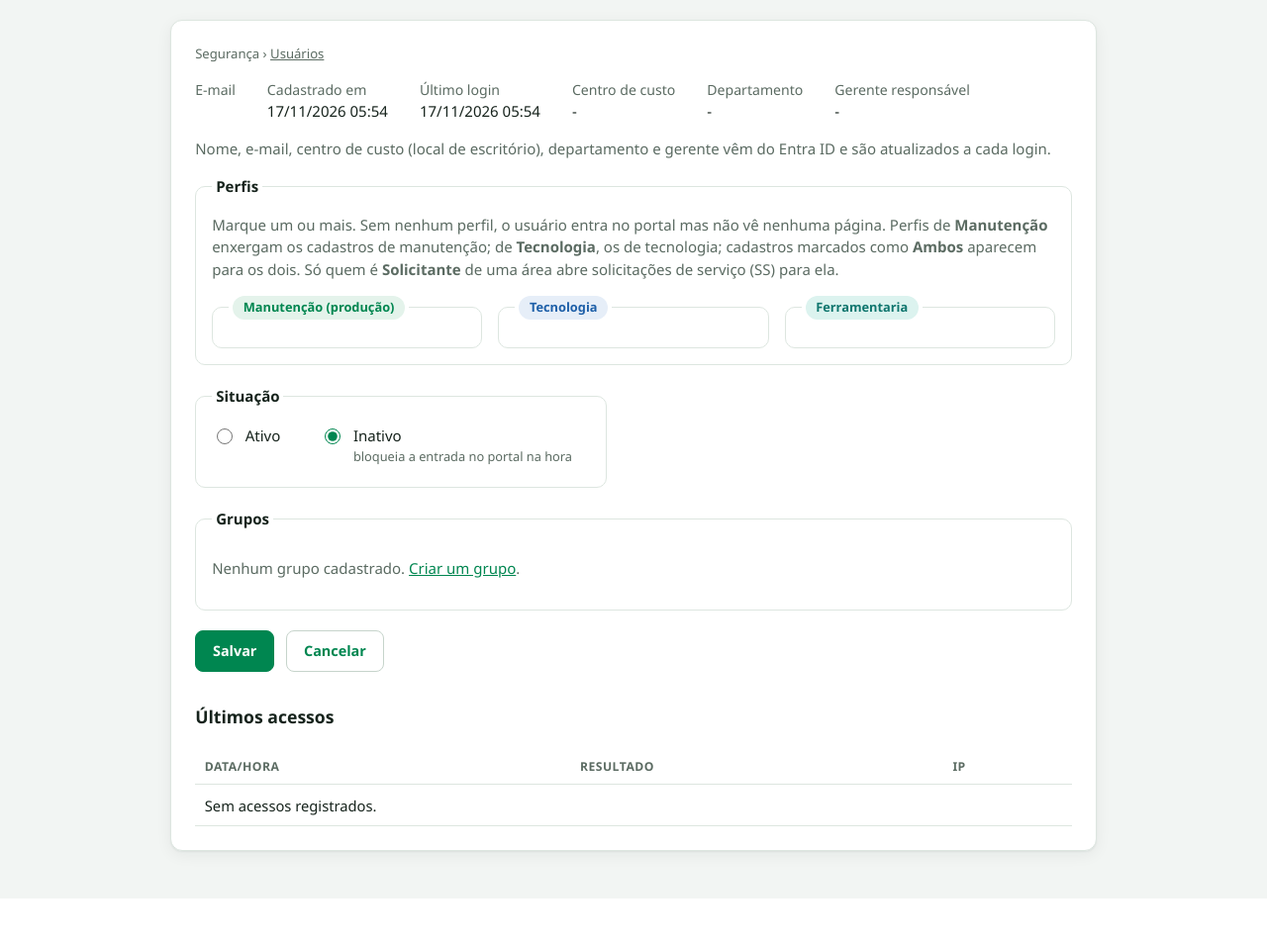
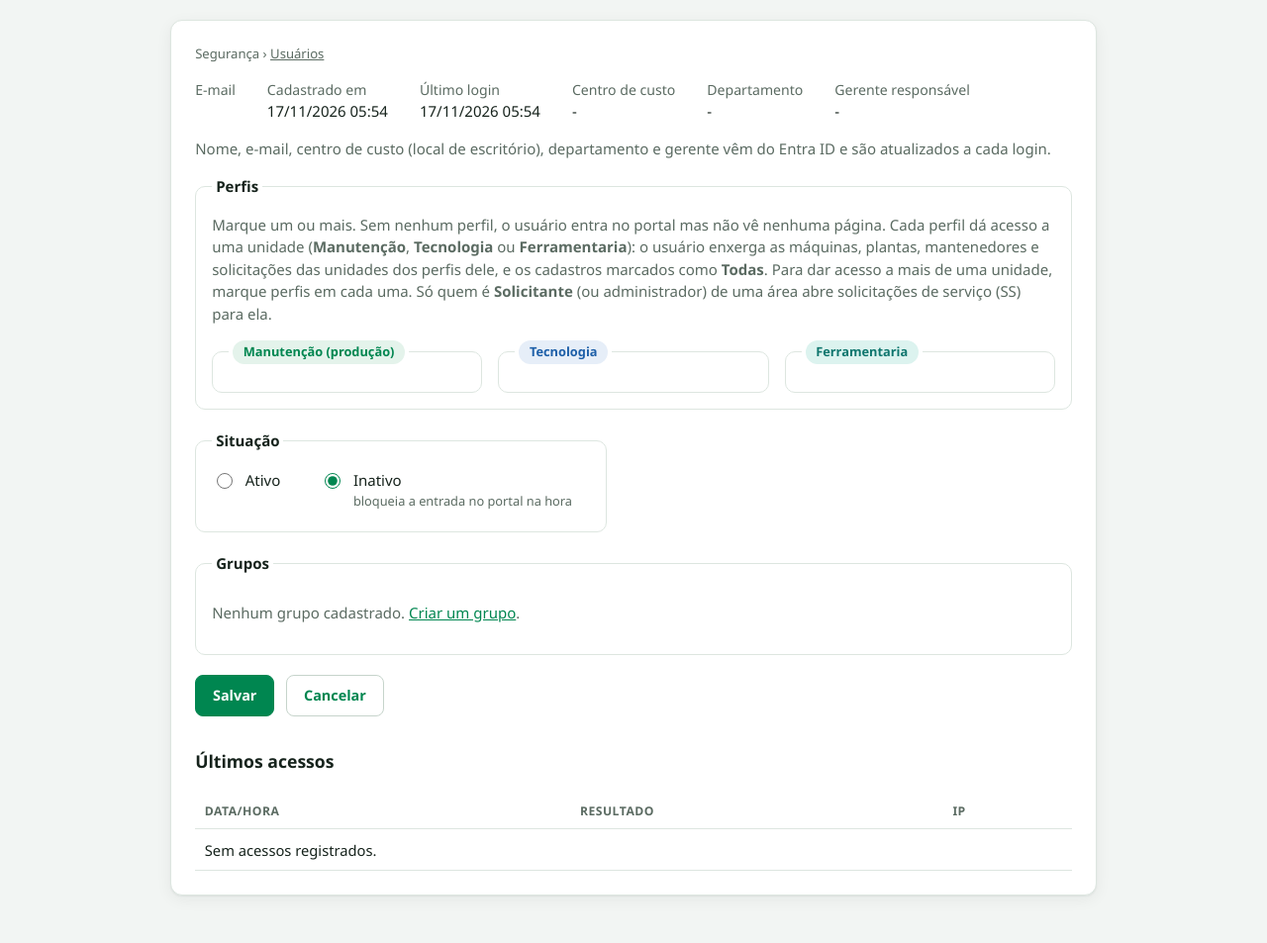
Before and after one commit to marcatao/OEE, a Laravel app: template resources/views/cadastros/usuarios/edit.blade.php in a window 1280 px wide. Shown: the part 60-1013 px from the top of the page at 99% size. Before the commit the page ends 968 px from the top, so only its background shows below. Run offline with Laravel 12, Linux system fonts and the light colour scheme; the template is opened without the code that fills it, so the values that code supplies are empty; parts of the project's set-up code (start-up, migrations or seed data) failed here and were passed over.

Commit message:
Três unidades em todas as telas: textos e teste da Ferramentaria nos cadastros e no painel
Co-Authored-By: Claude Opus 5.5 <noreply@anthropic.com>
Claude-Session: https://claude.ai/code/session_01K5SHqNJtsLS8ojTfYgPyos

```diff
--- a/app/Http/Controllers/ApontamentoEstadoController.php
+++ b/app/Http/Controllers/ApontamentoEstadoController.php
@@ -36,7 +36,7 @@ class ApontamentoEstadoController extends Controller
             'filtroMaquina' => $request->integer('maquina_id') ?: null,
             'filtroData' => $data,
             'apontamentos' => ApontamentoEstado::with(['maquina', 'legenda', 'criadoPor', 'ordemProducao'])
-                ->whereHas('maquina') // só das máquinas que o usuário enxerga (unidade: manutenção / tecnologia)
+                ->whereHas('maquina') // só das máquinas que o usuário enxerga (unidades dos perfis dele)
                 ->when($request->integer('maquina_id'), fn ($q, $id) => $q->where('maquina_id', $id))
                 ->when($data, function ($q, $d) use ($fuso) {
                     $ini = CarbonImmutable::parse($d, $fuso)->startOfDay();
--- a/app/Models/Concerns/TemUnidade.php
+++ b/app/Models/Concerns/TemUnidade.php
@@ -7,7 +7,7 @@ use Illuminate\Database\Eloquent\Builder;
 use Illuminate\Support\Facades\Auth;
 
 /**
- * Cadastro com "unidade" (ambiente): manutencao | tecnologia | ambos (config oee.unidades).
+ * Cadastro com "unidade" (ambiente): manutencao | tecnologia | ferramentaria | ambos (config oee.unidades).
  * Filtro automático: o usuário logado só enxerga os registros das unidades dele e os de "ambos"; o Administrador de
  * Tecnologia (ou quem tem os dois ambientes) vê tudo. Sem usuário logado (comandos, sincronização agendada), sem filtro.
  */
--- a/app/Models/Usuario.php
+++ b/app/Models/Usuario.php
@@ -12,7 +12,7 @@ use Illuminate\Support\Facades\Storage;
 /**
  * Usuário do portal. Cadastrado no primeiro login pelo Entra ID (nome e e-mail vêm do login) e nasce SEM ACESSO.
  * O Administrador de Tecnologia define os PERFIS (vários por usuário, tabela usuario_perfis; config oee.perfis_acesso)
- * e os grupos. O perfil dá as telas e o ambiente (unidade: manutenção e/ou tecnologia); os grupos somam telas.
+ * e os grupos. O perfil dá as telas e o ambiente (unidades: manutenção, tecnologia, ferramentaria); os grupos somam telas.
  * Usuário ainda sem perfis gravados segue a coluna antiga "perfil": admin = todos os perfis, operador = operador.
  */
 class Usuario extends Authenticatable
--- a/app/Services/Manutencao/PainelManutencao.php
+++ b/app/Services/Manutencao/PainelManutencao.php
@@ -14,7 +14,7 @@ use Illuminate\Support\Collection;
 use Illuminate\Support\Facades\DB;
 
 /**
- * Painel das Ordens de serviço de UMA área (unidade: manutencao ou tecnologia), só com o que o usuário pode ver
+ * Painel das Ordens de serviço de UMA área (unidade: manutencao, tecnologia ou ferramentaria), só com o que o usuário pode ver
  * (AcessoOs::filtrar): chamados aguardando aprovação, OS abertas e por mantenedor, máquinas paradas, mensagens sem
  * resposta, aguardando avaliação, preventivas atrasadas e os números dos últimos 30 dias.
  */
--- a/app/Services/Protheus/ImportadorFerramentas.php
+++ b/app/Services/Protheus/ImportadorFerramentas.php
@@ -6,7 +6,7 @@ namespace App\Services\Protheus;
  * Ferramentas do Protheus: SH4 em "ferramentas" (tabela MISTA). Chave: H4_FILIAL + H4_CODIGO.
  * Os campos h4_* vêm do Protheus a cada sincronização. São do portal, e a sincronização nunca mexe neles:
  * - h4_qtdcavativas (cavidades ativas): nasce igual à quantidade de cavidades (H4_QTDCAV) e depois só muda no portal;
- * - unidade (manutenção, tecnologia ou ambos).
+ * - unidade (manutenção, tecnologia, ferramentaria ou ambos = todas).
  * O campo de cavidades no Protheus é configurável (config protheus.sh4_campo_cavidades, padrão H4_QTDCAV).
  */
 class ImportadorFerramentas extends ImportadorEspelho
--- a/resources/views/cadastros/usuarios/edit.blade.php
+++ b/resources/views/cadastros/usuarios/edit.blade.php
@@ -25,9 +25,10 @@
     <fieldset>
       <legend>Perfis</legend>
       <p class="suave">Marque um ou mais. Sem nenhum perfil, o usuário entra no portal mas não vê nenhuma página.
-        Perfis de <strong>Manutenção</strong> enxergam os cadastros de manutenção; de <strong>Tecnologia</strong>, os de tecnologia;
-        cadastros marcados como <strong>Ambos</strong> aparecem para os dois. Só quem é <strong>Solicitante</strong> de uma área abre
-        solicitações de serviço (SS) para ela.</p>
+        Cada perfil dá acesso a uma unidade (<strong>Manutenção</strong>, <strong>Tecnologia</strong> ou <strong>Ferramentaria</strong>):
+        o usuário enxerga as máquinas, plantas, mantenedores e solicitações das unidades dos perfis dele, e os cadastros marcados como
+        <strong>Todas</strong>. Para dar acesso a mais de uma unidade, marque perfis em cada uma. Só quem é <strong>Solicitante</strong>
+        (ou administrador) de uma área abre solicitações de serviço (SS) para ela.</p>
       @php($perfisMarcados = old('perfis', $usuario->perfisAcesso()))
       <div class="perfis-areas">
       @foreach (['manutencao' => 'Manutenção (produção)', 'tecnologia' => 'Tecnologia', 'ferramentaria' => 'Ferramentaria'] as $area => $tituloArea)
--- a/resources/views/manutencao/cadastros/areas.blade.php
+++ b/resources/views/manutencao/cadastros/areas.blade.php
@@ -7,7 +7,7 @@
   <p class="trilha">Ordens de serviço › Cadastros</p>
   <h1>Áreas executantes</h1>
   <p class="suave">Quem executa o serviço (ex.: Elétrica, Mecânica, Ferramentaria, TI). A unidade da área decide se a SS vai para a
-    Manutenção de Produção ou de Tecnologia.</p>
+    Manutenção, a Tecnologia ou a Ferramentaria.</p>
   @include('manutencao._erros')
   <div class="rolagem">
   <table class="tabela tabela-form">
--- a/routes/web.php
+++ b/routes/web.php
@@ -105,7 +105,7 @@ Route::middleware('auth')->group(function () {
     Route::match(['get', 'post'], 'calculadora', [PortalController::class, 'calculadora'])
         ->middleware('permissao:calculadora')->name('calculadora');
 
-    // Ordens de serviço (manutenção de produção e de tecnologia). SS → aprovação → OS → horas, materiais → conclusão →
+    // Ordens de serviço (Manutenção, Tecnologia e Ferramentaria). SS → aprovação → OS → horas, materiais → conclusão →
     // aceite; preventivas (PAMP) e relatórios de horas. Cada um vê a fila da sua unidade; o solicitante vê as suas.
     Route::prefix('ordens-de-servico')->name('os.')->group(function () {
         $todos = 'permissao:os_solicitar,os_aprovar,solicitacoes_manutencao,os_almoxarifado';
```
Also changed, not shown: tests/Feature/UnidadesTest.php (+22 -0 lines).
